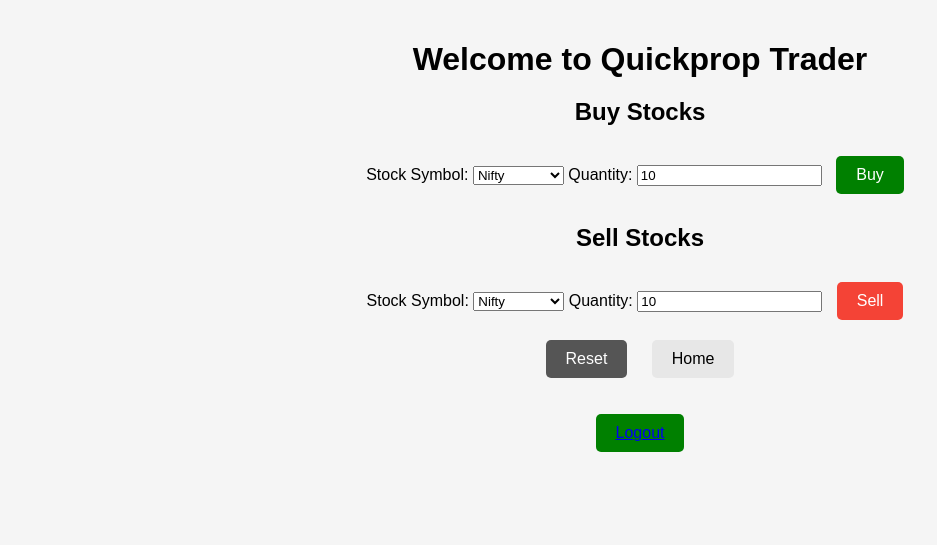
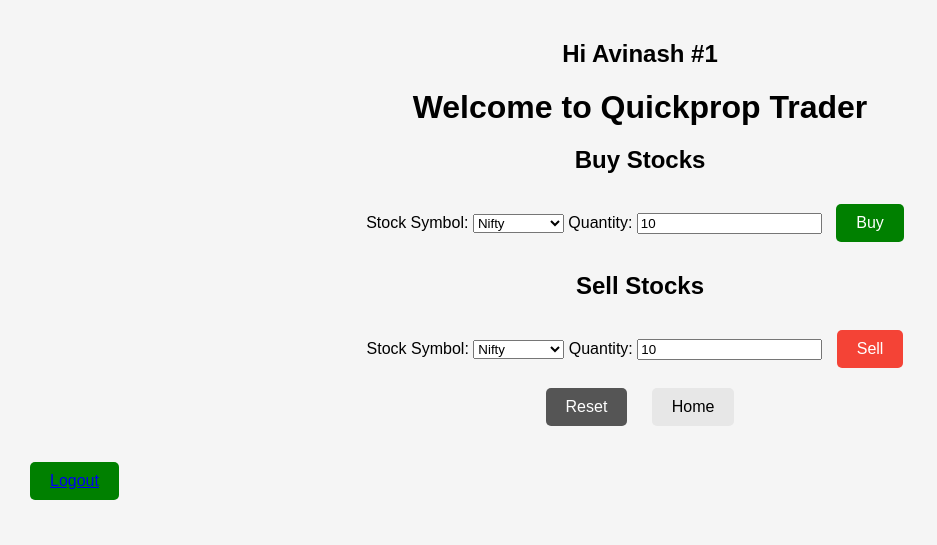
Before and after one commit to sahanaagowda/qptrader, a Flask app: page /profile in a window 1280 px wide. Shown: the top 545 px of the page, without its empty margins (0-937 px from the left). Run offline with Flask 2, Linux system fonts and the light colour scheme; the visitor is signed in with stand-in values (Sample User, id 1); parts of the project's set-up code (start-up, migrations or seed data) failed here and were passed over.

Commit message:
Update trade.html

```diff
--- a/templates/trade.html
+++ b/templates/trade.html
@@ -5,7 +5,7 @@
     <style>
         body {
             font-family: Arial, sans-serif;
-            text-align: center;
+            text-align: left;
             margin: 0;
             padding: 20px;
             background-color: #f5f5f5;
@@ -37,6 +37,16 @@
     </style>
 </head>
 <body>
+	<center>
+	<section class="hero is-success is-fullheight">
+        <div class="hero-body">
+          <div class="container">
+            <h1 class="title">
+             Hi {{g.user.username}} #{{g.user.id}}
+            </h1>
+          </div>
+        </div>
+      </section>
     <h1>Welcome to Quickprop Trader</h1>
     <div>
         <h2>Buy Stocks</h2>
@@ -99,6 +109,7 @@
     document.getElementById('buyButton').addEventListener('click', placeMarketBuyOrder);
 
     </script>
+	</center>
    <div class="field">
                  <p class="control">
                    <button >
```
